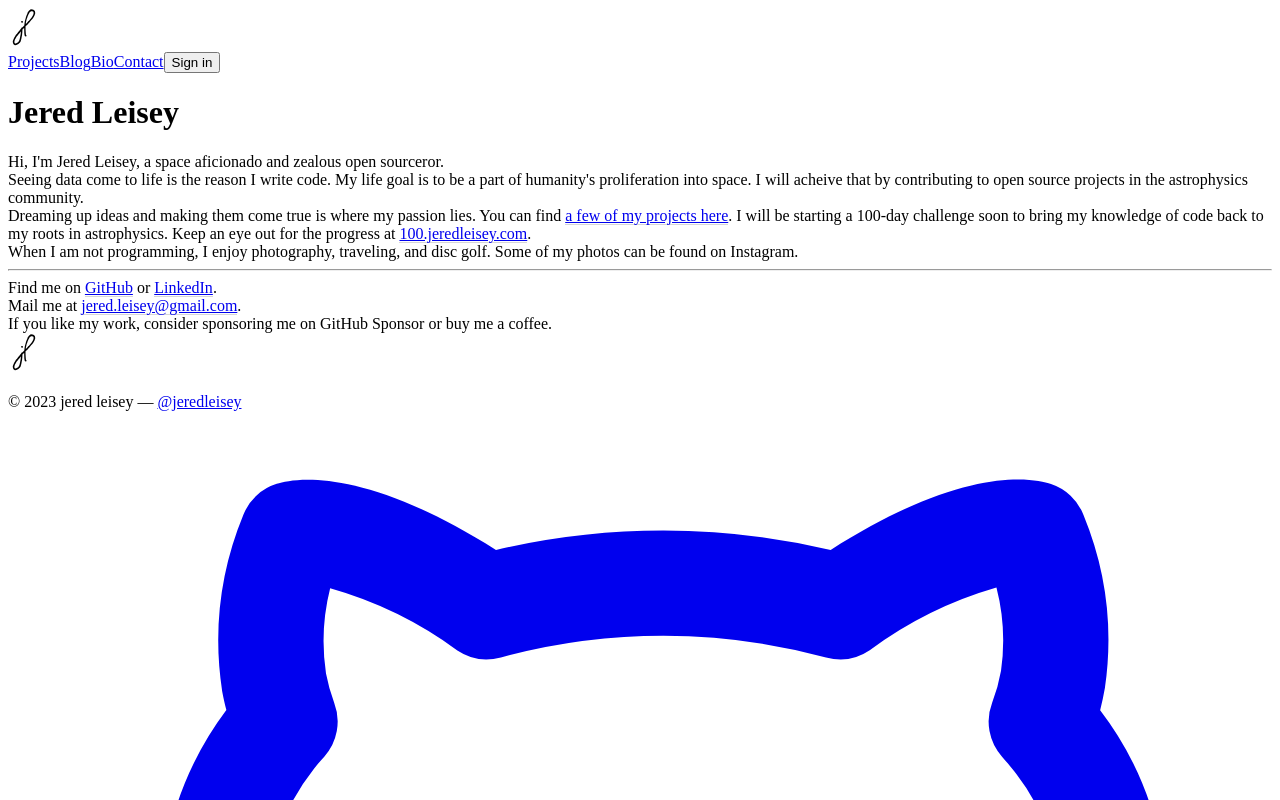
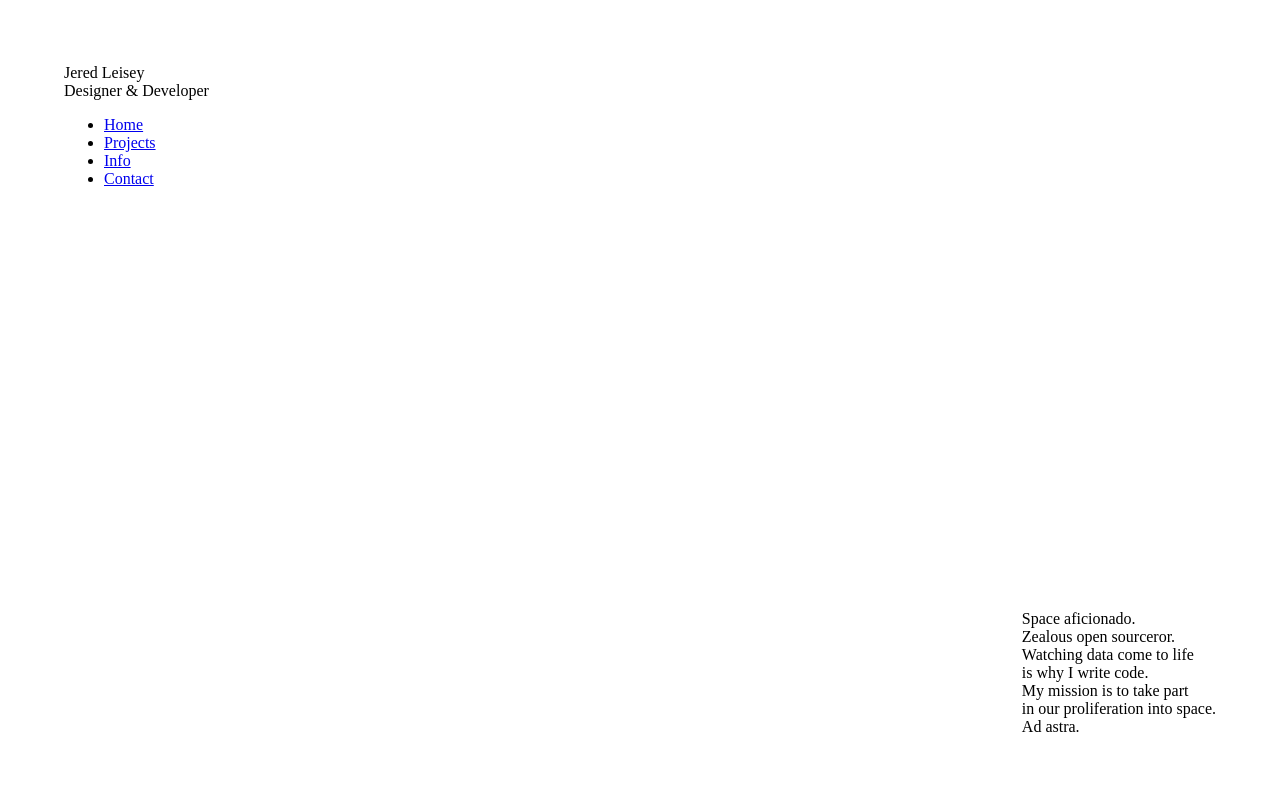
Before and after one commit to jeredleisey/jeredleisey.com, a Nuxt app: page / in a window 1280 px wide. Shown: the top 800 px of the page. Built offline with nearby package versions, Linux system fonts and the light colour scheme.

Commit message:
Update home page UX

```diff
--- a/app.vue
+++ b/app.vue
@@ -3,8 +3,6 @@
     <Head>
       <Link rel="icon" href="/signature.svg" />
     </Head>
-    <SiteHeader />
     <NuxtPage />
-    <SiteFooter />
   </div>
 </template>
--- a/assets/css/main.css
+++ b/assets/css/main.css
@@ -1 +1,6 @@
 @import url('https://use.typekit.net/xnx2llc.css');
+
+@font-face {
+  font-family: Neue-Montreal;
+  src: url('../fonts/PPNeueMontreal-Thin.otf');
+}
--- a/pages/index.vue
+++ b/pages/index.vue
@@ -1,66 +1,48 @@
+<script setup lang="ts">
+enum links {
+  '' = 'Home',
+  'projects' = 'Projects',
+  'about' = 'Info',
+  'contact' = 'Contact',
+}
+</script>
+
 <template>
-  <div class="min-h-screen z-10 relative bg-white px-7">
-    <div class="flex flex-col mx-auto pt-16 max-w-prose text-lg">
-      <!-- <h1 class="mt-8">Changes coming soon!!</h1> -->
-      <h1 class="text-4xl font-extrabold mb-8">Jered Leisey</h1>
-      <div>
-        Hi, I'm Jered Leisey, a space aficionado and zealous open sourceror.
+  <div class="flex h-screen relative z-10 bg-[#e6e6e6]">
+    <div class="m-8 flex-1 border border-gray-700">
+      <div class="font-neue-montreal site-header">
+        <div class="text-3xl xl:text-6xl font-light">Jered Leisey</div>
+        <div class="text-sm mt-1 font-normal">Designer & Developer</div>
+        <nav class="mt-12">
+          <ul class="flex flex-col font-semibold">
+            <li v-for="(link, i) in links">
+              <NuxtLink :to="'/' + i">{{ link }}</NuxtLink>
+            </li>
+          </ul>
+        </nav>
       </div>
-      <div>
-        Seeing data come to life is the reason I write code. My life goal is to
-        be a part of humanity's proliferation into space. I will acheive that by
-        contributing to open source projects in the astrophysics community.
-      </div>
-      <div>
-        Dreaming up ideas and making them come true is where my passion lies.
-        You can find
-        <NuxtLink to="projects"> a few of my projects here</NuxtLink>. I will be
-        starting a 100-day challenge soon to bring my knowledge of code back to
-        my roots in astrophysics. Keep an eye out for the progress at
-        <a
-          href="https://100.jeredleisey.com/001-fizz-buzz"
-          target="_blank"
-          rel="noopener"
-        >
-          100.jeredleisey.com</a
-        >.
-      </div>
-      <div>
-        When I am not programming, I enjoy photography, traveling, and disc
-        golf. Some of my photos can be found on Instagram.
-      </div>
-      <hr class="w-12 mx-auto my-8 border-[#7d7d7d4d]" />
-      <div>
-        Find me on
-        <a href="https://github.com/jeredleisey">GitHub</a>
-        or
-        <a href="https://linkedin.com/in/jeredleisey">LinkedIn</a>.
-        <br />
-        Mail me at
-        <a href="mailto:jered.leisey@gmail.com"> jered.leisey@gmail.com</a>.
-      </div>
-      <div>
-        If you like my work, consider sponsoring me on GitHub Sponsor or buy me
-        a coffee.
+      <div class="content font-neue-montreal">
+        <div>Space aficionado.</div>
+        <div>Zealous open sourceror.</div>
+        <div>Watching data come to life</div>
+        <div>is why I write code.</div>
+        <div>My mission is to take part</div>
+        <div>in our proliferation into space.</div>
+        <div>Ad astra.</div>
       </div>
     </div>
   </div>
 </template>
 
 <style scoped>
-p {
-  font-family: Inter, sans-serif;
-  font-weight: 400;
-  margin-top: 1.25em;
-  margin-bottom: 1.25em;
+.site-header {
+  position: fixed;
+  left: calc(max(20px, 4vmin) * 2);
+  top: calc(max(20px, 4vmin) * 2);
 }
-
-a {
-  border-bottom: 1px solid rgba(121, 121, 121, 0.3);
-  transition: border 0.3s ease-in-out;
-}
-
-a:hover {
-  border-bottom: 1px solid black;
+.content {
+  position: absolute;
+  right: calc(max(20px, 4vmin) * 2);
+  bottom: calc(max(20px, 4vmin) * 2);
 }
 </style>
--- a/tailwind.config.ts
+++ b/tailwind.config.ts
@@ -24,6 +24,7 @@ export default {
         'hwt-aetna-streamer-outline': 'hwt-aetna-streamer-outline',
         'operetta-32': 'operetta-32',
         'acier-bat-gris': 'acier-bat-gris',
+        'neue-montreal': 'Neue-Montreal',
       },
     },
   },
```
Also changed, not shown: assets/fonts/PPNeueMontreal-Thin.otf (added), 1 other file (tests, documents, lock files or other folders).
